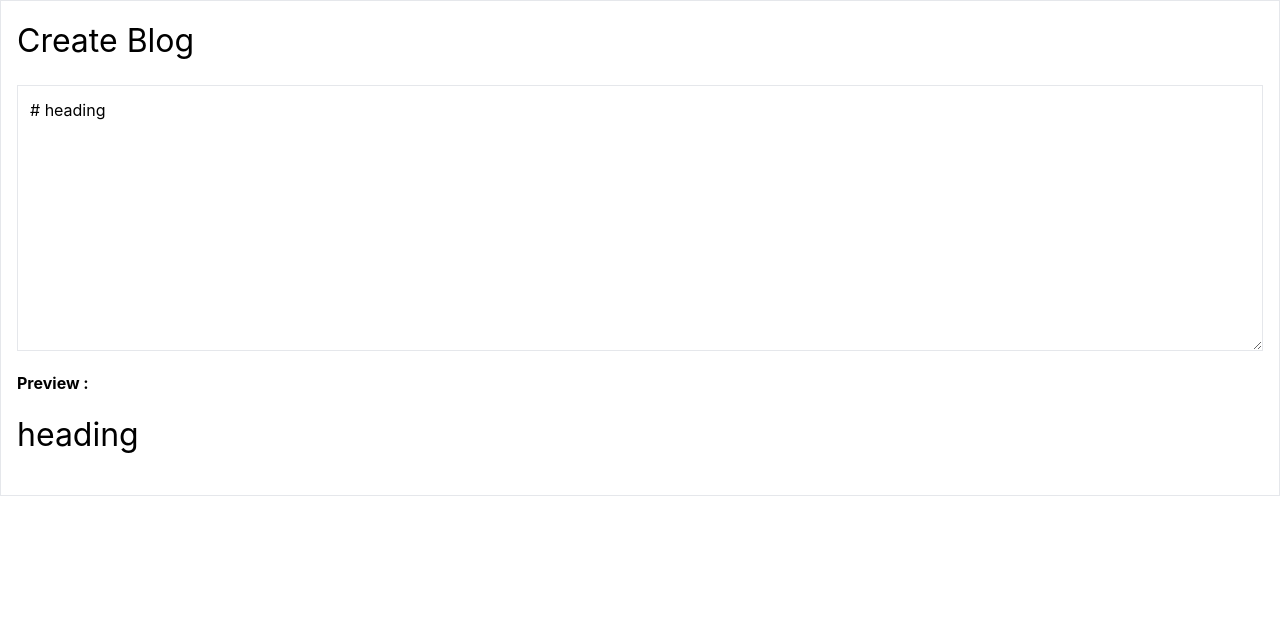
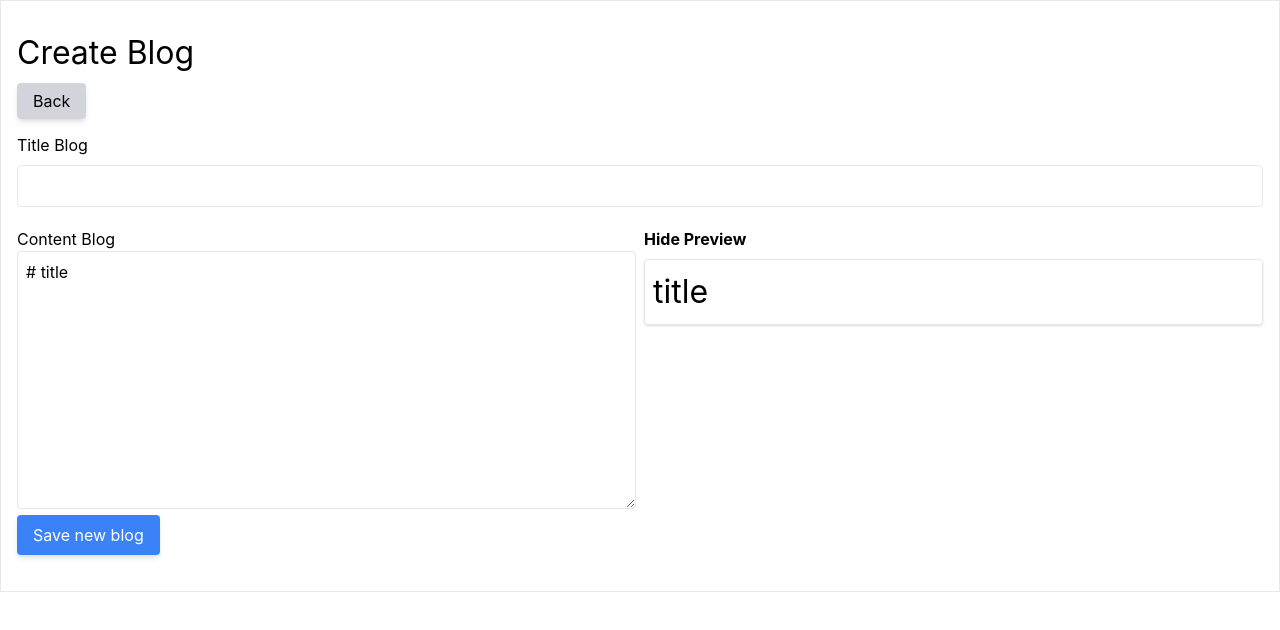
Before and after one commit to achimonchi/blog-markdown, a React (Create React App) app in the folder react-frontend/: page /blog/add in a window 1280 px wide. Shown: the top 630 px of the page. Built offline with nearby package versions, Linux system fonts and the light colour scheme.

Commit message:
add page for create new blog and detail blog

```diff
--- a/react-frontend/package.json
+++ b/react-frontend/package.json
@@ -10,6 +10,7 @@
     "react": "^17.0.2",
     "react-dom": "^17.0.2",
     "react-markdown": "^6.0.2",
+    "react-router-dom": "^5.2.0",
     "react-scripts": "4.0.3",
     "react-syntax-highlighter": "^15.4.3",
     "remark-gfm": "^1.0.0",
--- a/react-frontend/src/App.js
+++ b/react-frontend/src/App.js
@@ -1,7 +1,28 @@
-const { default: Home } = require("./pages/Home");
+import Home from "./pages/Home";
+import {
+  BrowserRouter as Router,
+  Switch,
+  Route
+} from "react-router-dom";
+import AddBlog from "./pages/blog/AddBlog";
+import DetailBlog from "./pages/blog/DetailBlog";
 
 function App(){
-  return <Home/>
+  return (
+    <Router>
+      <Switch>
+        <Route path="/" exact>
+          <Home/>
+        </Route>
+        <Route path="/blog/add" exact>
+          <AddBlog/>
+        </Route>
+        <Route path="/blog/detail/:slug">
+          <DetailBlog/>
+        </Route>
+      </Switch>
+    </Router>
+  )
 }
 
 export default App;
--- /dev/null
+++ b/react-frontend/src/action/blog.js
@@ -0,0 +1,28 @@
+
+const blog = [{}];
+
+const fetchBlog = async() => {
+    const data = await fetchBlogByLocalStorage();
+    return data;
+}
+
+const fetchBlogByLocalStorage = () => {
+    return new Promise((resolve, reject)=>{
+        try {
+            const data = window.localStorage.getItem("blogs");
+            const dataJSON = JSON.parse(data) ?? [ {
+                id:1,
+                title: "Javascript Basic",
+                desc: "Materi basic untuk javascript"
+            } ];
+            resolve(dataJSON)
+
+        } catch (error) {
+            console.log(error)
+            reject(error)
+        }
+    })
+}
+
+
+module.exports = {blog, fetchBlog}
--- a/react-frontend/src/components/Layout.jsx
+++ b/react-frontend/src/components/Layout.jsx
@@ -0,0 +1,11 @@
+
+
+function Layout({children}){
+    return (
+        <div className="max-w-screen-xl mx-auto border p-4">
+            {children}
+        </div>
+    )
+}
+
+export default Layout;
--- a/react-frontend/src/pages/Home.jsx
+++ b/react-frontend/src/pages/Home.jsx
@@ -1,44 +1,49 @@
-import { useState } from "react";
-import ReactMarkdown from "react-markdown";
-import SyntaxHighlighter from "react-syntax-highlighter";
-import {docco} from "react-syntax-highlighter/dist/esm/styles/hljs"
+import Layout from "../components/Layout";
+import "./../App.css";
 
-import "./../App.css"
-function Home() {
-  const [source, setSource] = useState('# heading')
-  return (
-    <div>
-        <div className="max-w-screen-xl mx-auto border p-4">
-            <h1>Create Blog</h1>
-            <div className="grid gap-4 mt-5 mb-5">
-                <textarea className="border p-3" rows={10} onChange={(e)=>setSource(e.target.value)} value={source}>
-                    {source}
-                </textarea>
-            </div>
-            <div className="grid gap-4 mt-5 mb-5">
-                <b>Preview : </b>
-                <ReactMarkdown
-                    components={components}
-                    children={source}
-                >
-                </ReactMarkdown>
-            </div>
+import {fetchBlog} from "./../action/blog"
+import { useEffect, useState } from "react";
+import { Link } from "react-router-dom";
 
-        </div>
-    </div>
-  );
+function Home(){
+
+  const [blogs, setBlog] = useState([]);
+
+  useEffect(()=>{
+    fetchAllBlog();
+  }, []);
+
+  const fetchAllBlog=async()=>{
+    const data = await fetchBlog();
+    console.log({data})
+    setBlog(data);
+  }
+
+
+  return(
+    <Layout>
+      <h1 className="text-4xl">NooBeeCamp Blog</h1>
+      <p className="text-xl text-gray-600">Hanya sebuah catatan kecil</p>
+      <hr className="my-3" />
+      <Link to={"/blog/add"}>
+        <span className="border px-4 py-2 my-3 bg-blue-500 shadow-md text-white rounded">New Blog</span>
+      </Link>
+      <div className="grid gap-4 md:grid-cols-2 grid-cols-1 mt-5">
+        {
+          blogs.length > 0
+            ? blogs.map((blog, i)=> (
+              <Link key={"blog"+i} to={'/blog/detail/'+blog.title.split(" ").join("-")}>
+                <div className="card border p-2 rounded-md shadow hover:shadow-md bg-gray-100 hover:bg-white duration-200 cursor-pointer">
+                  <h1>{blog.title}</h1>
+                  <p>{blog.desc}</p>
+                </div>
+              </Link>
+            ))
+            : <h1>Belum ada aktifitas ...</h1>
+        }
+      </div>
+    </Layout>
+  )
 }
 
-const components = {
-  code({node, inline, className, children, ...props}) {
-    const match = /language-(\w+)/.exec(className || '')
-    return !inline && match ? (
-      <SyntaxHighlighter style={docco} language={match[1]} PreTag="div" children={String(children).replace(/\n$/, '')} {...props} />
-    ) : (
-      <code className={className} {...props} />
-    )
-  }
-}
-
-
 export default Home;
--- /dev/null
+++ b/react-frontend/src/pages/blog/AddBlog.jsx
@@ -0,0 +1,91 @@
+import { useState } from "react";
+import ReactMarkdown from "react-markdown";
+import { Link } from "react-router-dom";
+import SyntaxHighlighter from "react-syntax-highlighter";
+import {docco} from "react-syntax-highlighter/dist/esm/styles/hljs"
+import { fetchBlog } from "../../action/blog";
+import Layout from "../../components/Layout";
+
+import "./../../App.css"
+function AddBlog() {
+  const [source, setSource] = useState('# title');
+  const [statPrev, setStatPrev] = useState(true);
+  const [title, setTitle] = useState("");
+
+  const handleSubmit=async(e)=>{
+      e.preventDefault();
+      console.log({title,source})
+      const blogsNow = await fetchBlog();
+      blogsNow.push({id:new Date().getTime(), title, desc:source})
+      const dataString = JSON.stringify(blogsNow);
+      localStorage.setItem("blogs", dataString)
+  }
+
+
+  return (
+    <div>
+        <Layout>
+            <h1 className="my-3">Create Blog</h1>
+            <Link to={'/'} className="">
+                <span className="px-4 py-2 bg-gray-300 rounded shadow-md">Back</span>
+            </Link>
+            <div className="grid gap-2">
+                <form onSubmit={handleSubmit}>
+                    <div>
+                        {}
+                        <div className="grid gap-2 mt-5 mb-5">
+                            <label htmlFor="">Title Blog</label>
+                            <input type="text" className="p-2 border rounded" onChange={(e)=>setTitle(e.target.value)} />
+                        </div>
+                        <div className="grid gap-2 mt-5 mb-5 md:grid-cols-2">
+                            <div className="">
+                                <label htmlFor="">Content Blog</label>
+                                <textarea className="border p-2 rounded w-full" rows={10} onChange={(e)=>setSource(e.target.value)} value={source}>
+                                    {source}
+                                </textarea>
+                                <button className="px-4 py-2 bg-blue-500 text-white rounded shadow-md hover:bg-blue-600">Save new blog</button>
+                            </div>
+                            <div>
+                                <div className="">
+                                    <b onClick={()=>setStatPrev(!statPrev)} className="cursor-pointer">{statPrev ? "Hide" : "Show"} Preview</b>
+                                    <div className="p-2 border shadow rounded mt-2">
+                                        {
+                                            statPrev
+                                                ? <>
+                                                    <ReactMarkdown
+                                                        components={components}
+                                                        children={source}
+                                                    >
+                                                    </ReactMarkdown>
+                                                </>
+                                                : ""
+
+                                        }
+                                    </div>
+                                </div>
+                            </div>
+                        </div>
+                    </div>
+                </form>
+
+            </div>
+
+
+        </Layout>
+    </div>
+  );
+}
+
+const components = {
+  code({node, inline, className, children, ...props}) {
+    const match = /language-(\w+)/.exec(className || '')
+    return !inline && match ? (
+      <SyntaxHighlighter style={docco} language={match[1]} PreTag="div" children={String(children).replace(/\n$/, '')} {...props} />
+    ) : (
+      <code className={className} {...props} />
+    )
+  }
+}
+
+
+export default AddBlog;
--- /dev/null
+++ b/react-frontend/src/pages/blog/DetailBlog.jsx
@@ -0,0 +1,55 @@
+import { useEffect, useState } from "react";
+import ReactMarkdown from "react-markdown";
+import { Link, useParams } from "react-router-dom";
+import SyntaxHighlighter from "react-syntax-highlighter/dist/esm/default-highlight";
+import { docco } from "react-syntax-highlighter/dist/esm/styles/hljs";
+import { fetchBlog } from "../../action/blog";
+import Layout from "../../components/Layout";
+
+
+function DetailBlog(){
+    const {slug} = useParams();
+    const [blog, setBlog] = useState({});
+
+    useEffect(()=>{
+        const title = slug.split("-").join(" ");
+        console.log(title)
+        fetchByTitle(title);
+    }, [slug])
+
+    const fetchByTitle=async(title)=>{
+        const data = await fetchBlog();
+        const blogTemp = data.find((d)=>d.title === title);
+        console.log({blogTemp, title, data})
+        setBlog(blogTemp);
+    }
+
+    return (
+        <Layout>
+            <h1>Detail Blog {slug}</h1>
+            <Link to={'/'} className="">
+                <span className="px-4 py-2 bg-gray-300 rounded shadow-md">Back</span>
+            </Link>
+            <div className="my-4">
+                <ReactMarkdown
+                    components={components}
+                    children={blog.desc ?? "# no desc"}
+                >
+                </ReactMarkdown>
+            </div>
+        </Layout>
+    )
+}
+
+const components = {
+    code({node, inline, className, children, ...props}) {
+      const match = /language-(\w+)/.exec(className || '')
+      return !inline && match ? (
+        <SyntaxHighlighter style={docco} language={match[1]} PreTag="div" children={String(children).replace(/\n$/, '')} {...props} />
+      ) : (
+        <code className={className} {...props} />
+      )
+    }
+  }
+
+export default DetailBlog;
```
Also changed, not shown: 1 other file (tests, documents, lock files or other folders).
